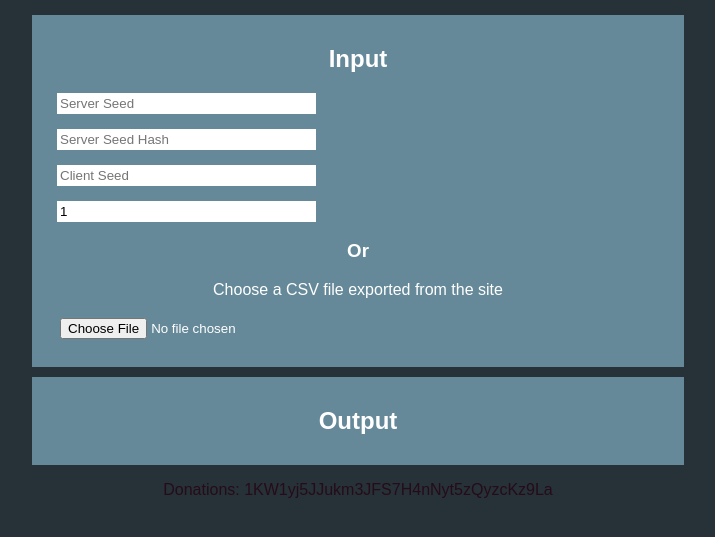
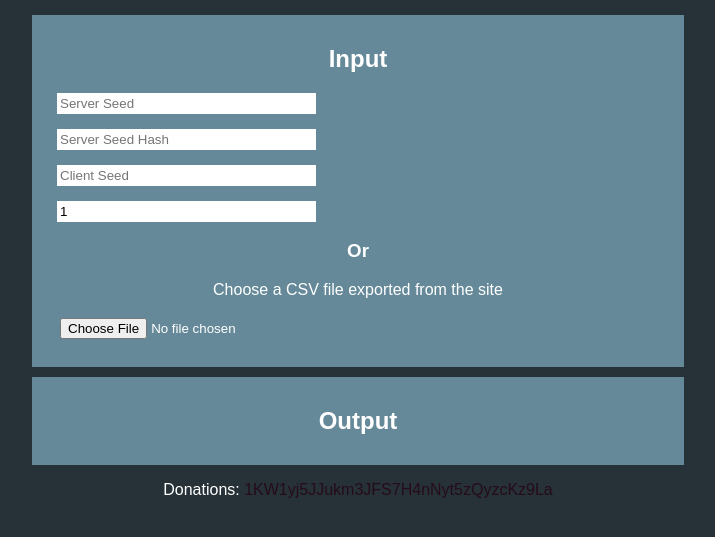
Before and after one commit to RGBKey/yolodice-verifier, a plain HTML site: page index.html in a window 1280 px wide. Shown: the part 65-602 px from the top of the page, without its empty margins (282-997 px from the left). Drawn offline with nearby package versions, Linux system fonts and the light colour scheme.

Commit message:
Made donation link more visible

```diff
--- a/styles.css
+++ b/styles.css
@@ -52,7 +52,6 @@ td {
 
 .donation {
     text-align: center;
-    color: #260C1A;
 }
 
 .title-link {
```
